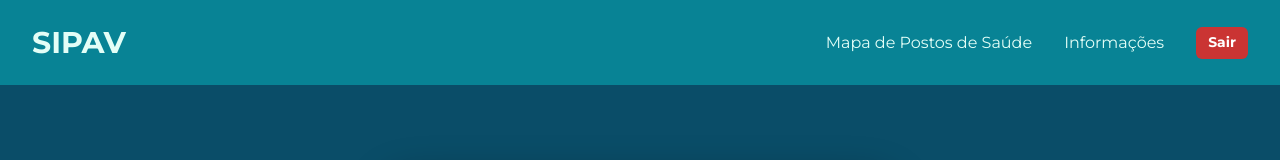
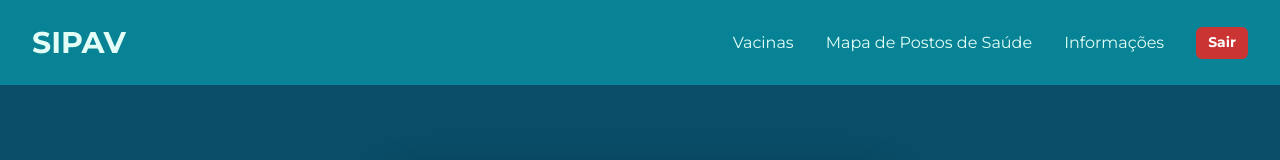
Before and after one commit to enzoggqs/front-sipav, a React (Vite) app: page / in a window 1280 px wide. Shown: the top 160 px of the page. Built offline with nearby package versions, Linux system fonts and the light colour scheme; no server answers; sample sign-in values are in the browser's storage; what chartjs-plugin-datalabels would draw is missing.

Commit message:
Updating page info

```diff
--- a/src/components/MenuLinks/index.jsx
+++ b/src/components/MenuLinks/index.jsx
@@ -17,9 +17,11 @@ const MenuLinks = ({ isOpen }) => {
         direction={["column", "row", "row", "row"]}
         pt={[4, 4, 0, 0]}
       >
+        {isAuthenticated && (
+          <MenuItem to="/">Vacinas</MenuItem>
+        )}
         {(isAuthenticated && (userType === 0)) && (
           <>
-              <MenuItem to="/">Vacinas</MenuItem>
             <MenuItem to="/account">Perfil</MenuItem>
             <MenuItem to="/dependents">Dependentes</MenuItem>
           </>
--- a/src/pages/Info/index.jsx
+++ b/src/pages/Info/index.jsx
@@ -31,7 +31,7 @@ const Info = () => {
       </Text>
 
       <Box mt={16} textAlign="center" pb={4}>
-        <Text fontWeight={"bold"} fontSize={"xl"} color="secondary.300">Desenvolvido por <Link bg={"secondary.300"} href="https://github.com/enzoggqs" isExternal color="primary.500" >Enzo Gabriel</Link></Text>
+        <Text fontWeight={"bold"} fontSize={"xl"} color="secondary.300">Projeto desenvolvido pela <Link bg={"secondary.300"} href="https://www.unb.br/" isExternal color="primary.500" >Universidade de Brasília</Link></Text>
       </Box>
     </Flex>
   )
```
Lines whose indentation alone changed are shown as unchanged.
